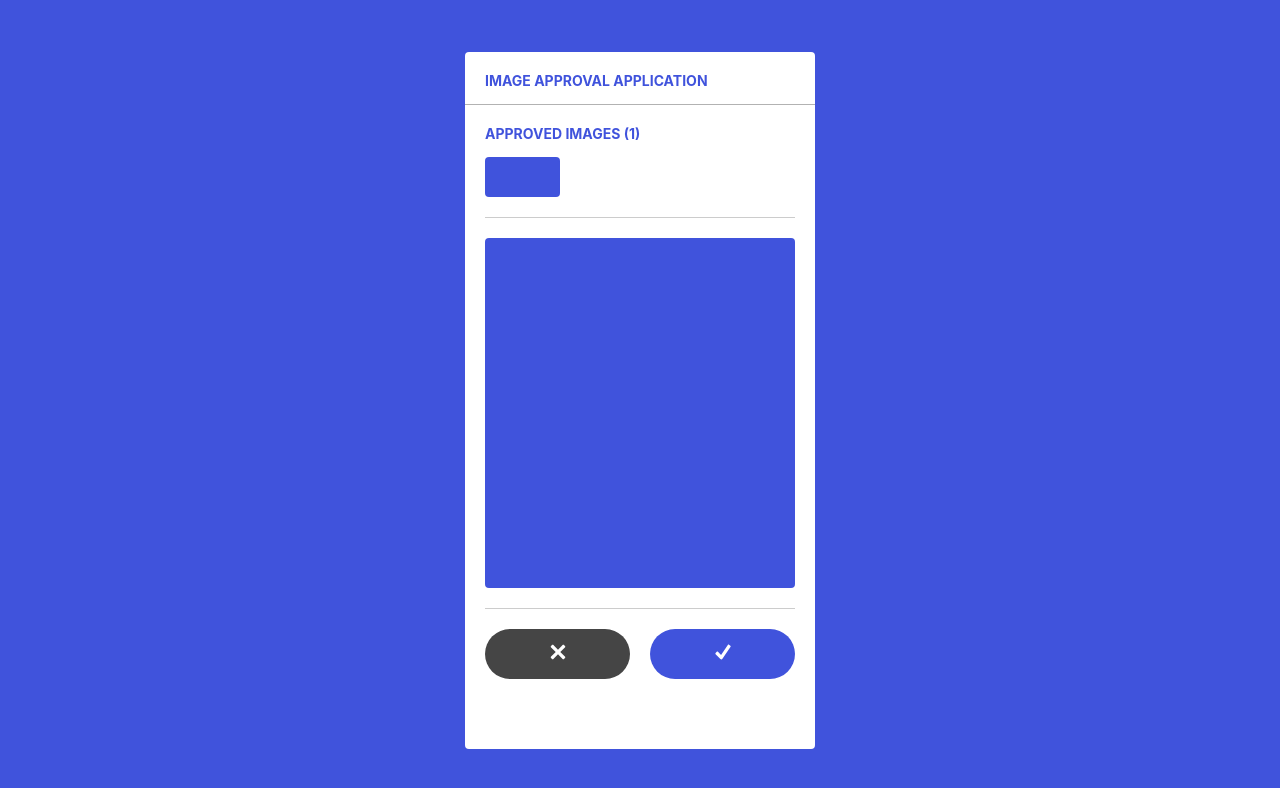
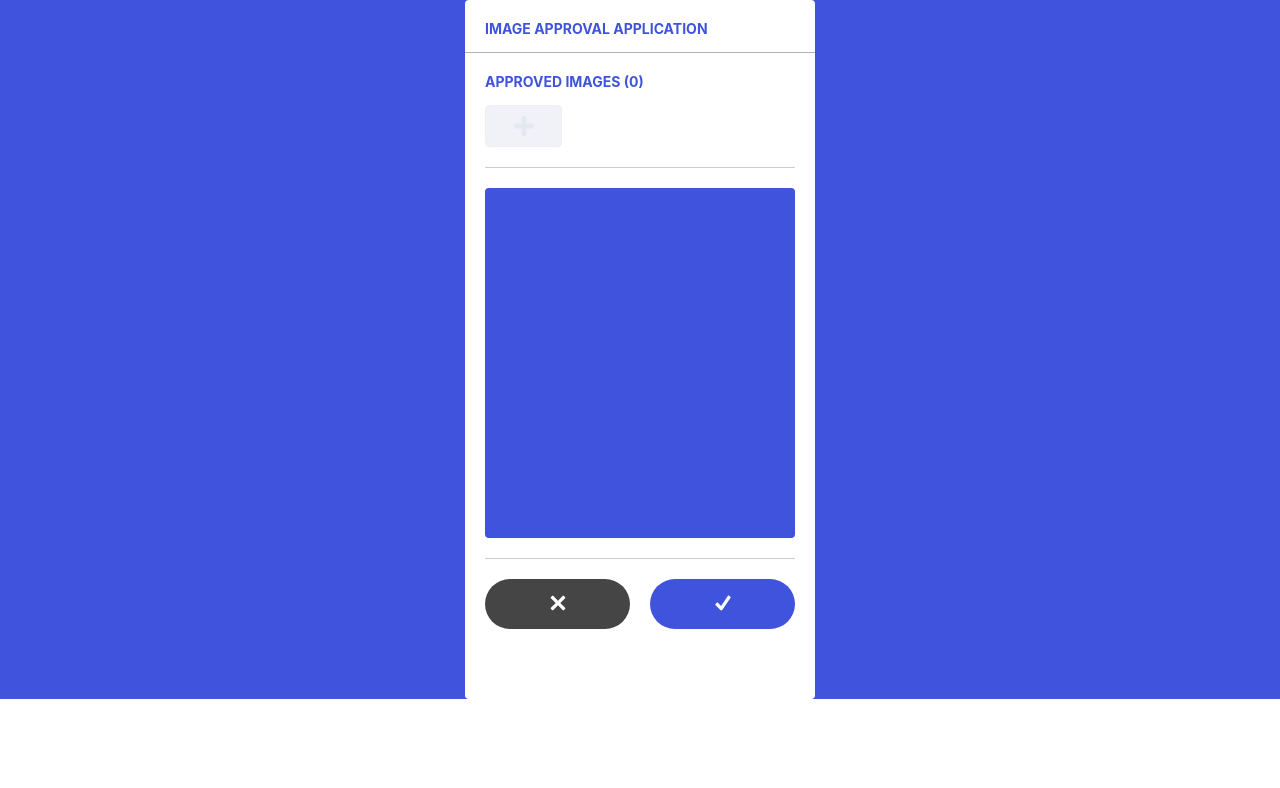
Before and after one commit to yllipetrovci/photo-reviewing, a React (Create React App) app: page / in a window 1280 px wide. Shown: the top 788 px of the page. Built offline with nearby package versions, Linux system fonts and the light colour scheme.

Commit message:
Fix thumbnails

```diff
--- a/src/App.js
+++ b/src/App.js
@@ -12,7 +12,7 @@ import TickIcon from './assets/tick.svg';
 
 function App() {
 
-  const [approvedPhotos, setApprovedPhotos] = useState([{}]);
+  const [approvedPhotos, setApprovedPhotos] = useState([]);
 
   const onClickApproved = () => {
     console.log('onClickApproved');
--- a/src/components/ApprovedImagesScroller.js
+++ b/src/components/ApprovedImagesScroller.js
@@ -1,12 +1,14 @@
 import React from 'react';
 import ThumbnailPhoto from './ThumbnailPhoto';
 import { StyledApprovedImagesScroller } from './styles/ApprovedImagesScroller.styled';
+import ThumbnailPhotoNotFound from './ThumbnailPhotoNotFound';
 
 const ApprovedImagesScroller = ({ items }) => {
     return (
         <StyledApprovedImagesScroller>
             <h3>APPROVED IMAGES ({items.length})</h3>
             <div className='thumbnail-photos'>
+                {items.length === 0 && <ThumbnailPhotoNotFound />}
                 {items.map((item, index) => <ThumbnailPhoto item={item} key={index} />)}
             </div>
         </StyledApprovedImagesScroller>
--- a/src/components/ThumbnailPhoto.js
+++ b/src/components/ThumbnailPhoto.js
@@ -1,10 +1,14 @@
 import React from 'react';
 import { StyledThumbnailPhoto } from './styles/ThumbnailPhoto.styled';
+import TickPhoto from '../assets/tick.svg';
 
 const ThumbnailPhoto = () => {
     return (
         <StyledThumbnailPhoto>
             {/* <h1>ThumbnailPhoto</h1> */}
+            <div className="icon">
+                <img src={TickPhoto} />
+            </div>
         </StyledThumbnailPhoto>
     )
 }
--- /dev/null
+++ b/src/components/ThumbnailPhotoNotFound.js
@@ -0,0 +1,15 @@
+import React from 'react';
+import { StyledThumbnailPhotoNotFound } from './styles/ThumbnailPhotoNotFound.styled';
+import AddIcon from '../assets/add.svg';
+
+const ThumbnailPhotoNotFound = () => {
+    return (
+        <StyledThumbnailPhotoNotFound>
+            {/* <h1>ThumbnailPhoto</h1> */}
+            <img src={AddIcon} />
+
+        </StyledThumbnailPhotoNotFound>
+    )
+}
+
+export default ThumbnailPhotoNotFound;
--- a/src/components/styles/Container.styled.js
+++ b/src/components/styles/Container.styled.js
@@ -3,7 +3,7 @@ import styled from "styled-components";
 export const Container = styled.div`
     margin:0;
     background: rgb(64,83,220);
-    height: 100vh;
+    /* height: 100vh; */
 
     display: flex;
     align-items:center;
--- a/src/components/styles/ThumbnailPhoto.styled.js
+++ b/src/components/styles/ThumbnailPhoto.styled.js
@@ -6,4 +6,17 @@ export const StyledThumbnailPhoto = styled.div`
     border-radius: 4px;
     margin-right:10px;
     background: rgb(64,83,220);
+    border: 1px solid rgb(64,83,220);
+
+    .icon{
+        display: flex;
+        justify-content: flex-end;
+        margin-top: 3px;
+        margin-right: 3px;
+    }
+
+    .img{
+        width: 14px;
+    }
+
 `
--- /dev/null
+++ b/src/components/styles/ThumbnailPhotoNotFound.styled.js
@@ -0,0 +1,18 @@
+import styled from "styled-components";
+
+export const StyledThumbnailPhotoNotFound = styled.div`
+   min-width: 75px;
+    height: 40px;
+    border-radius: 4px;
+    margin-right: 10px;
+    background: rgb(240,242,247);
+    border: 1px solid rgb(245,236,242);
+    display: flex;
+    justify-content: center;
+    align-items: center;
+
+    img{
+        width: 20px;
+    }
+
+`
```
Also changed, not shown: src/assets/add.svg (added).
